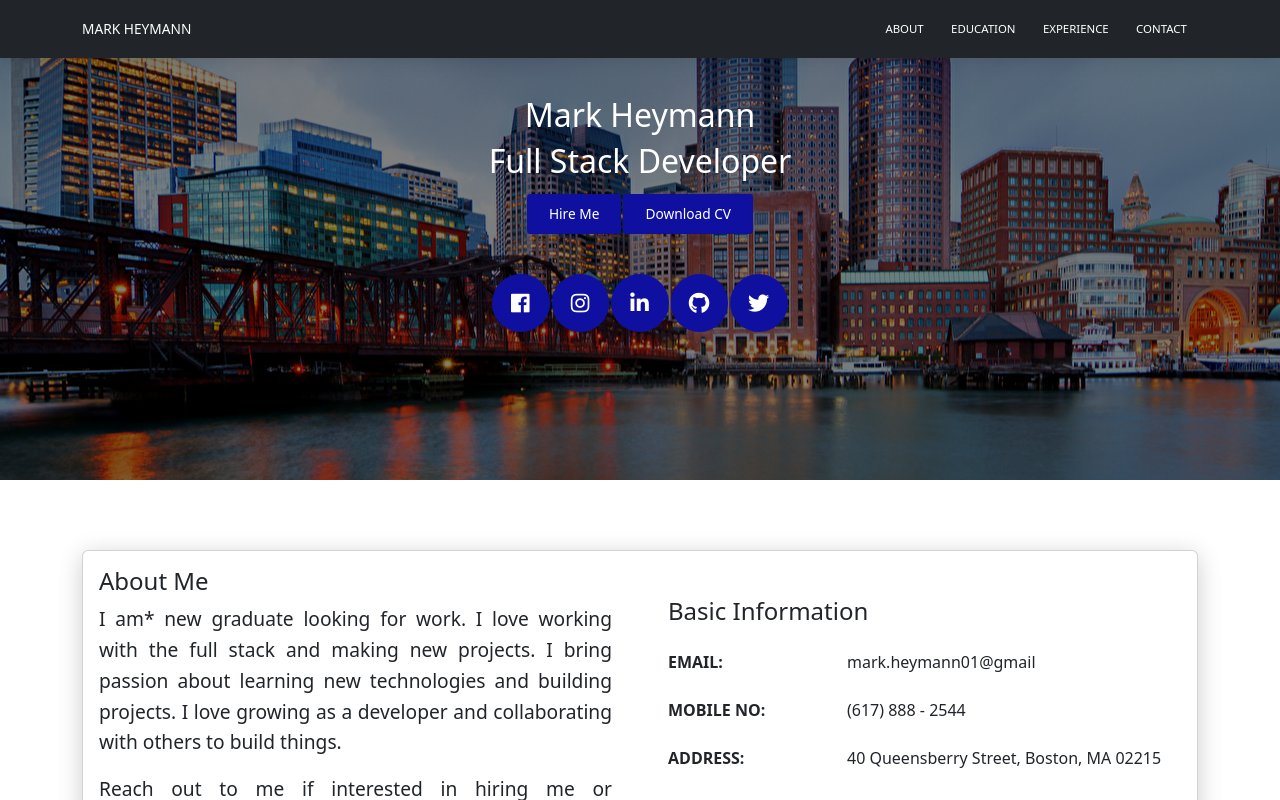
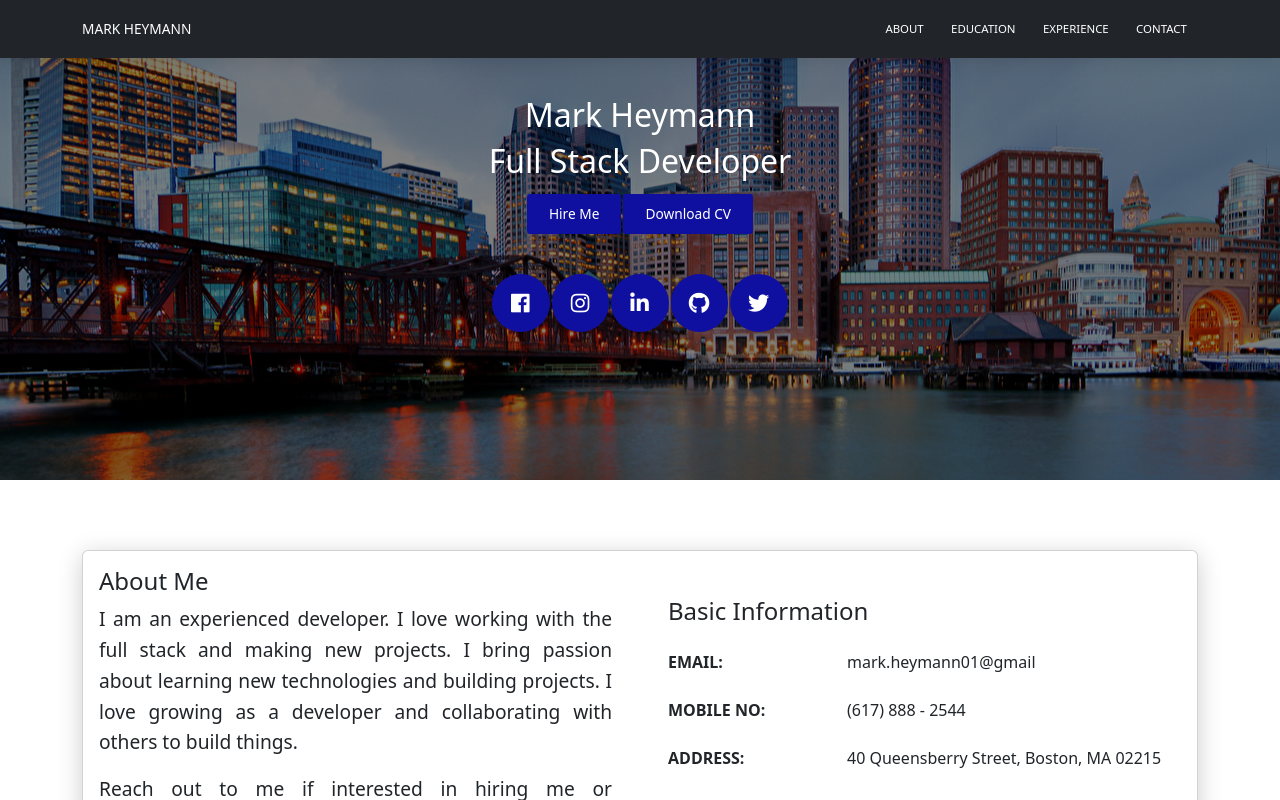
Before and after one commit to heymann-mark/heymann-mark.github.io, an Angular app: page / in a window 1280 px wide. Shown: the top 800 px of the page. Built offline with nearby package versions, Linux system fonts and the light colour scheme.

Commit message:
about page

```diff
--- a/src/app/profile/about/about.component.html
+++ b/src/app/profile/about/about.component.html
@@ -6,7 +6,7 @@
           <div class="card-body">
             <div class="h4 mt-0 title....................">About Me</div>
             <p align="justify">
-              I am* new graduate looking for work. I love working with the full
+              I am an experienced developer. I love working with the full
               stack and making new projects. I bring passion about learning new
               technologies and building projects. I love growing as a developer
               and collaborating with others to build things.
```
